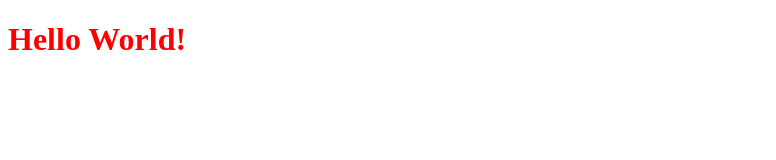
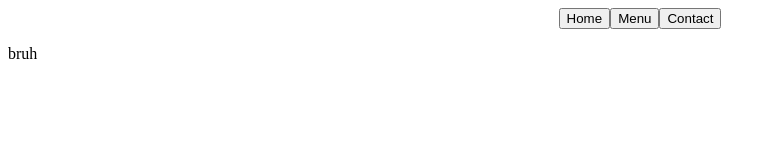
Before and after one commit to BinoManjesh/chimp-restaurant, a website built with webpack: page dist/index.html in a window 1280 px wide. Shown: the whole page, without its empty margins (0-776 px from the left). Built offline with nearby package versions, Linux system fonts and the light colour scheme.

Commit message:
Add tabs

```diff
--- a/src/index.js
+++ b/src/index.js
@@ -3,6 +3,13 @@ import { make, makeText } from './tree_maker'
 
 document.body.appendChild(
     make('div', {'id': 'content'}, [
-        makeText('h1', 'Hello World!')
+        make('div', {id: 'tab-list'}, [
+            makeText('button', 'Home'),
+            makeText('button', 'Menu'),
+            makeText('button', 'Contact'),
+        ]),
+        make('div', {'id': 'tab-content'}, [
+            makeText('p', 'bruh')
+        ])
     ])
 )
--- a/src/style.css
+++ b/src/style.css
@@ -1,3 +1,4 @@
-h1 {
-    color: red;
+div#tab-list {
+    display: flex;
+    justify-content: center;
 }
```
